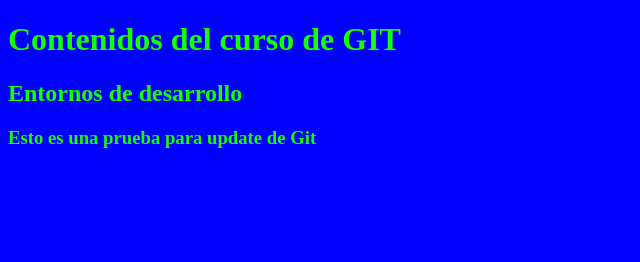
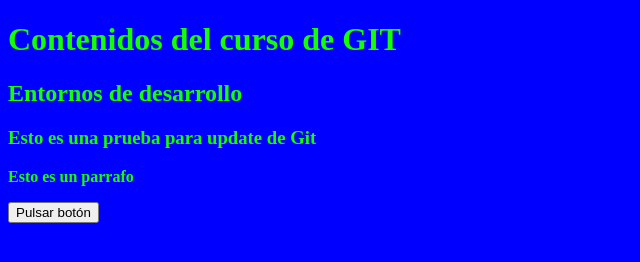
Before and after one commit to franbrq/edifp, a plain HTML site: page index.html in a window 1280 px wide. Shown: the whole page, without its empty margins (0-640 px from the left). Drawn offline with Linux system fonts and the light colour scheme.

Commit message:
Saludo en JS agregado

```diff
--- a/index.html
+++ b/index.html
@@ -5,11 +5,14 @@
     <meta name="viewport" content="width=device-width, initial-scale=1.0">
     <title>Introduccion a Git</title>
     <link href="css/estilos.css" rel="stylesheet" type="text/css">
+    <script src="js/javascript.js"></script>
 </head>
 <body>
     <h1>Contenidos del curso de GIT</h1>
     <h2>Entornos de desarrollo</h2>
     <h3>Esto es una prueba para update de Git</h3>
+    <p>Esto es un parrafo</p>
+    <input type="button" onclick="saludo()" value="Pulsar botón"
 
 </body>
 </html>
--- a/js/javascript.js
+++ b/js/javascript.js
@@ -0,0 +1,3 @@
+function saludo(){
+    alert ("Entornos de desarrollo IFP");
+}
```
